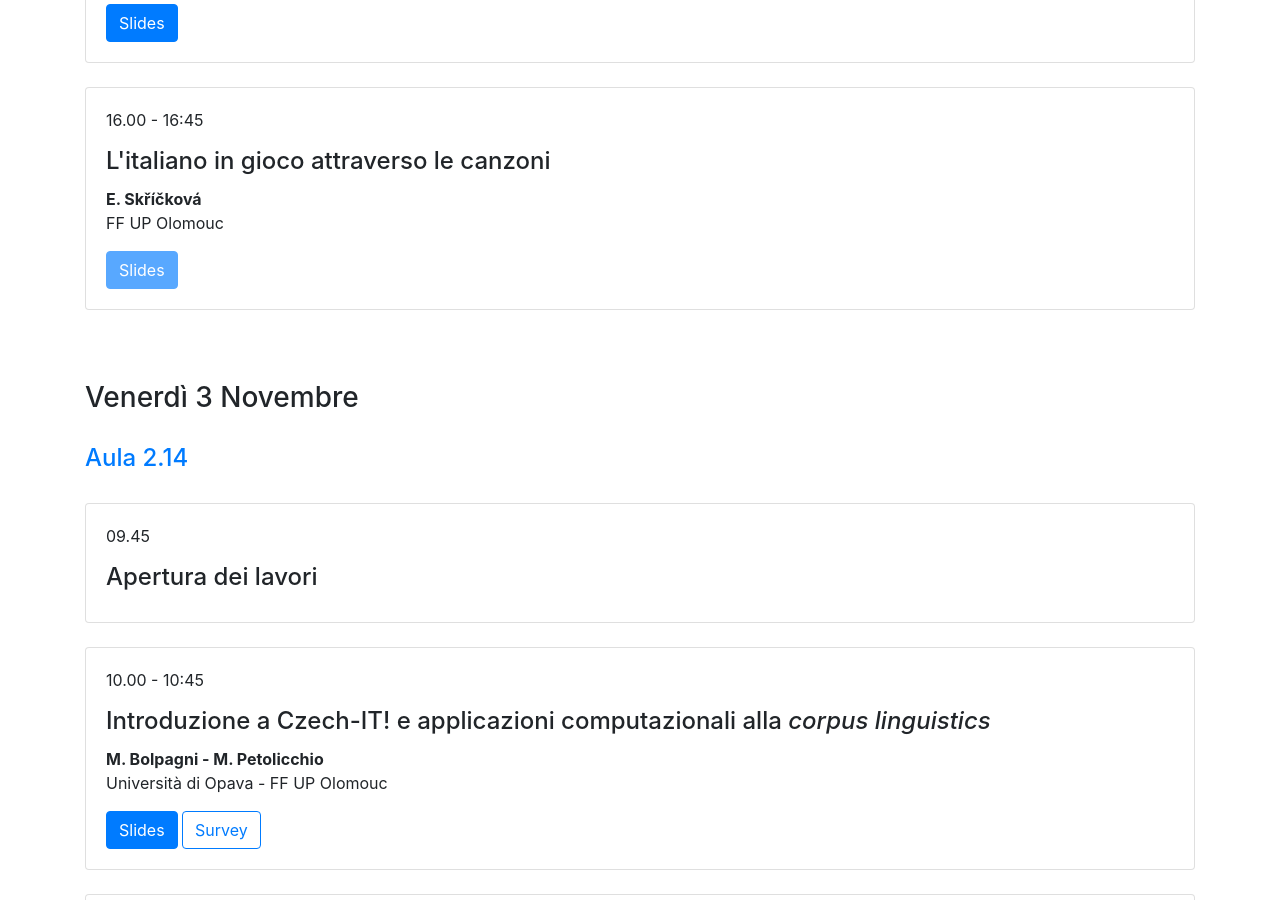
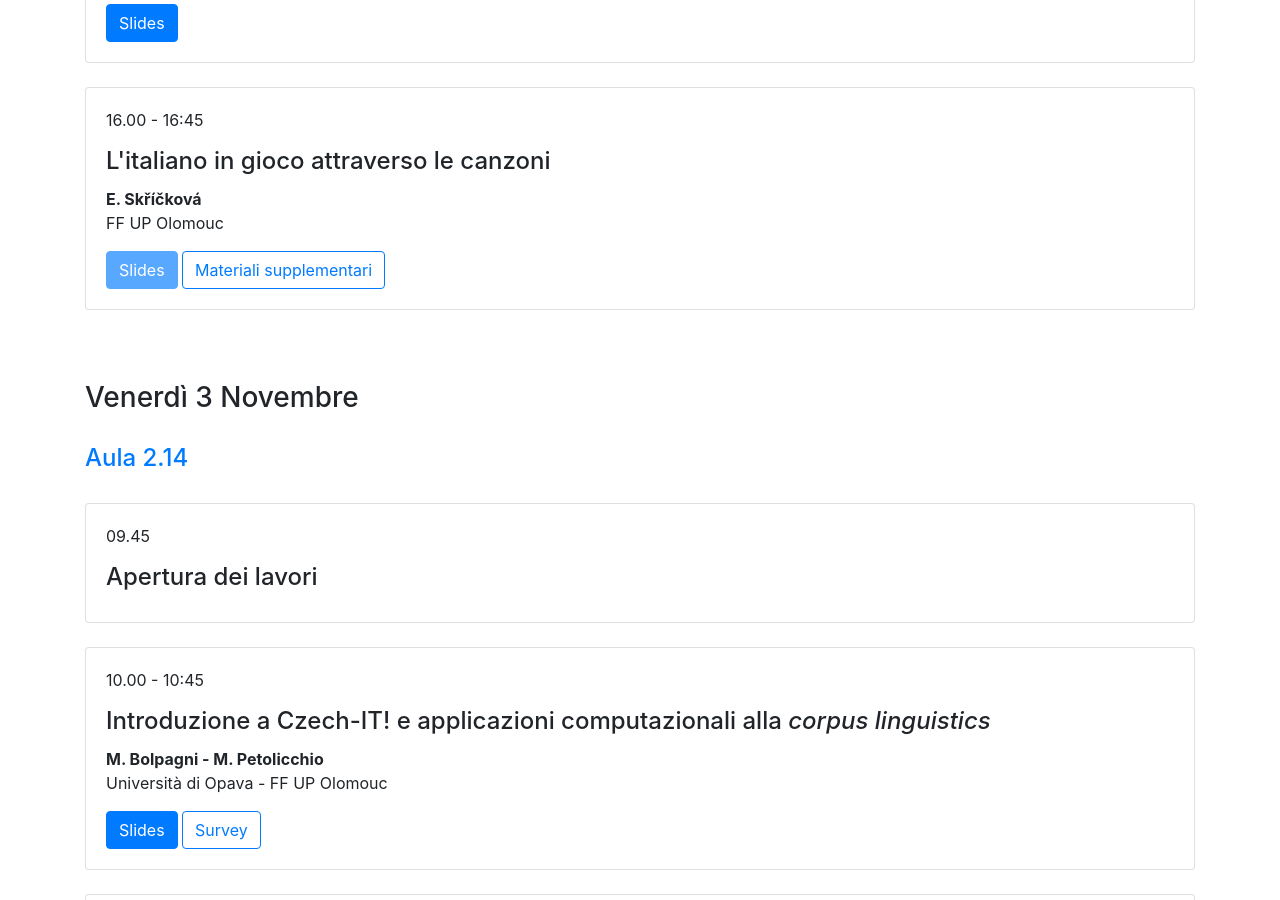
Before and after one commit to loquit/loquit.github.io, a Jekyll site: the page built from index.md, in a window 1280 px wide and 900 px high, scrolled down 1940 px. Built offline with Jekyll 4.4.1, drawn with Linux system fonts in a browser that asks for light colours; our own code applies the rules of GitHub Pages for plain Markdown files.

Commit message:
Update index.md

```diff
--- a/index.md
+++ b/index.md
@@ -107,6 +107,7 @@
 			    <p class="card-text"><strong>E. Skříčková</strong><br>
 			    FF UP Olomouc</p>
 			    <a href="#" class="btn btn-primary disabled">Slides</a>
+			    <a href="https://loquit.github.io/assets/slides/eva.pdf" target="_blank" class="btn btn-outline-primary">Materiali supplementari</a>
 			  </div>
 			</div>
 <br><br><br>
```
